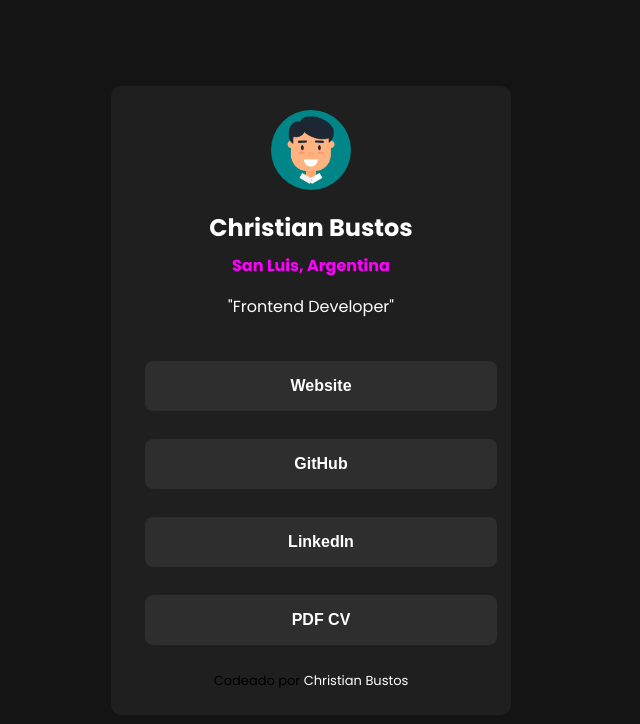
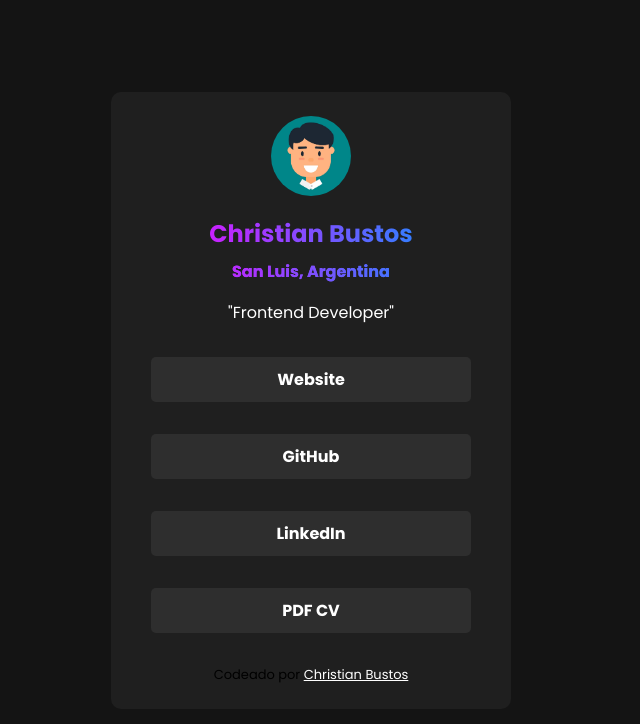
Before and after one commit to chbus37/myLinks, a plain HTML site: page index.html in a window 1280 px wide. Shown: the whole page, without its empty margins (329-969 px from the left). Drawn offline with Linux system fonts and the light colour scheme.

Commit message:
solucionado problema de centrado de buttons

```diff
--- a/css/styles.css
+++ b/css/styles.css
@@ -50,12 +50,22 @@ body {
 .container h1 {
   font-size: 1.5rem;
   text-align: center;
-  color: var(--color-titulo);
+  background: linear-gradient(to right, rgb(255, 0, 255), rgb(0, 157, 255));
+  background-clip: text;
+  color: transparent;
+  transition: 0.3s ease-in-out;
 }
+
+.container h1:hover {
+  transform: scale(1.1);
+}
+
 .container h1 span {
   text-align: center;
   display: block;
-  color: var(--color-location);
+  background: linear-gradient(to right, rgb(255, 0, 255), rgb(0, 157, 255));
+  background-clip: text;
+  color: transparent;
   font-size: 1rem;
   margin: 0.5rem 0 1rem;
 }
@@ -63,36 +73,31 @@ body {
 .container p {
   text-align: center;
   color: var(--color-titulo);
+  margin-bottom: 1rem;
 }
 
-.container ul {
-  list-style: none;
-  display: grid;
-  gap: 0.5rem;
-  margin-top: 2rem;
+.button-container {
+  display: flex;
+  justify-content: center;
+  align-items: center;
 }
 
-.container a {
-  display: inline;
+.button {
+  display: inline-block;
+  width: 100%;
+  text-align: center;
+  font-weight: bold;
+  padding: 10px 20px;
+  margin: 1rem;
+  background-color: var(--button-color);
+  color: white;
   text-decoration: none;
-  color: var(--color-titulo);
+  border-radius: 5px;
+  transition: background-color 0.3s;
 }
 
-.container ul li button {
-  width: 100%;
-  padding: 1rem;
-  font-size: 1rem;
-  background-color: var(--button-color);
-  color: var(--color-titulo);
-  border: none;
-  outline: none;
-  border-radius: 0.5rem;
-  cursor: pointer;
-  font-weight: bold;
-  transition: all 0.15s ease-in-out;
-  margin: 10px;
-
-  cursor: pointer;
+.button:hover {
+  background: var(--background-color-hover);
 }
 
 .container ul li button:hover {
--- a/index.html
+++ b/index.html
@@ -11,40 +11,28 @@
       <img src="./assets/avatar-profile-pic.jpg" alt="mi foto de perfil" />
       <h1>Christian Bustos <span>San Luis, Argentina</span></h1>
       <p>"Frontend Developer"</p>
-      <ul>
-        <li>
-          <button>
-            <a href="" target="_blank" rel="noreferrer">Website</a>
-          </button>
-        </li>
-        <li>
-          <button>
-            <a
-              href="https://github.com/chbus37"
-              target="_blank"
-              rel="noreferrer"
+
+      <div class="button-container">
+        <a href="#" target="_blank" class="button">Website</a>
+      </div>
+      <div class="button-container">
+        <a href="https://github.com/chbus37" target="_blank" class="button"
           >GitHub</a
         >
-          </button>
-        </li>
-        <li>
-          <button>
+      </div>
+      <div class="button-container">
         <a
           href="https://www.linkedin.com/in/christiansbustos/"
           target="_blank"
-              rel="noreferrer"
+          class="button"
           >LinkedIn</a
         >
-          </button>
-        </li>
-        <li>
-          <button>
-            <a href="./assets/RESUME IT.pdf" target="_blank" rel="noreferrer"
+      </div>
+      <div class="button-container">
+        <a href="./assets/RESUME IT.pdf" target="_blank" class="button"
           >PDF CV</a
         >
-          </button>
-        </li>
-      </ul>
+      </div>
 
       <div class="copyright">
         Codeado por
```
Lines whose indentation alone changed are shown as unchanged.
